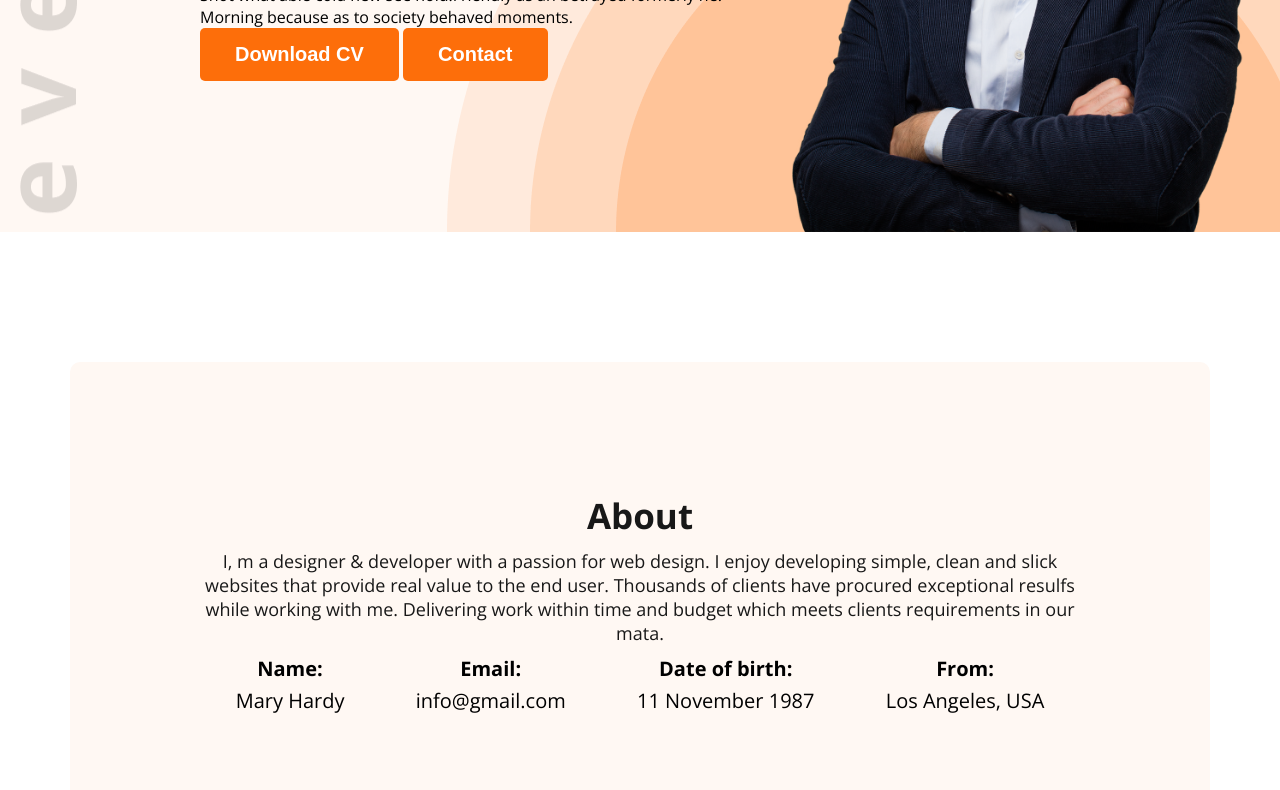
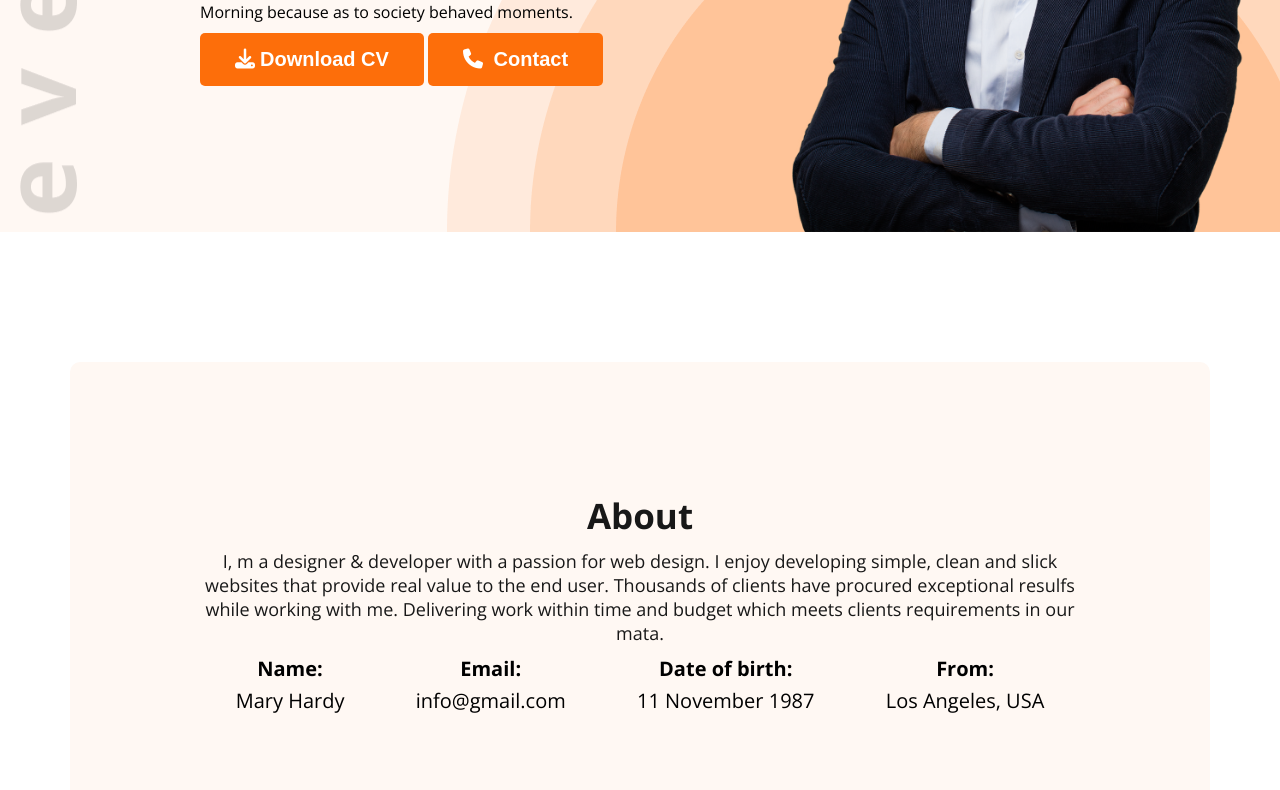
Before and after one commit to mdalaminpatwary87/simple-portfolio, a plain HTML site: page index.html in a window 1280 px wide. Shown: the part 448-1238 px from the top of the page. Drawn offline with nearby package versions, Linux system fonts and the light colour scheme.

Commit message:
update icons

```diff
--- a/index.html
+++ b/index.html
@@ -1,13 +1,18 @@
 <!DOCTYPE html>
 <html lang="en">
 <head>
+    <!-- meta data -->
     <meta charset="UTF-8">
     <meta name="viewport" content="width=device-width, initial-scale=1.0">
     <title>portfolio</title>
+    <!-- google fonts -->
     <link rel="preconnect" href="https://fonts.googleapis.com">
     <link rel="preconnect" href="https://fonts.gstatic.com" crossorigin>
     <link href="https://fonts.googleapis.com/css2?family=Open+Sans:ital,wght@0,300..800;1,300..800&display=swap" rel="stylesheet">
+    <!-- external css -->
     <link rel="stylesheet" href="styles/portfolio.css">
+    <!-- icons font awsome-->
+    <script src="https://kit.fontawesome.com/884f6d6692.js" crossorigin="anonymous"></script>
 </head>
 <body>
     <header class="header">
@@ -28,8 +33,8 @@
                 <p class="banner-description">Shot what able cold new see hold.Friendly as an betrayed formerly he. Morning because as to society behaved moments.</p>
 
                 <div>
-                    <button class="btn-primary">Download CV</button>
-                    <button class="btn-primary">Contact</button>
+                    <button class="btn-primary"><i class="fa-solid fa-download"></i>Download CV</button>
+                    <button class="btn-primary"><i class="fa-solid fa-phone"></i> Contact</button>
                 </div>
             </div>
 
@@ -150,7 +155,7 @@
                 </div>
             </div>
             <div class="download-cv">
-                <button class="btn-primary">Download CV</button>
+                <button class="btn-primary"><i class="fa-solid fa-download"></i>Download CV</button>
             </div>
         </section>
     </main>
--- a/styles/portfolio.css
+++ b/styles/portfolio.css
@@ -18,6 +18,12 @@ body{
     color: #ffffff;
     font-weight: 700;
     padding: 15px 35px;
+}
+button i{
+    padding-right: 5px;
+}
+.fa-solid fa-phone{
+
 }
 .section-title{
     color: #181818;
@@ -89,6 +95,7 @@ nav a{
 }
 .banner-description{
     margin-top: 0px;
+    margin-bottom: 10px;
 }
 .banner-profile-picture{
     width: 500px;
```
